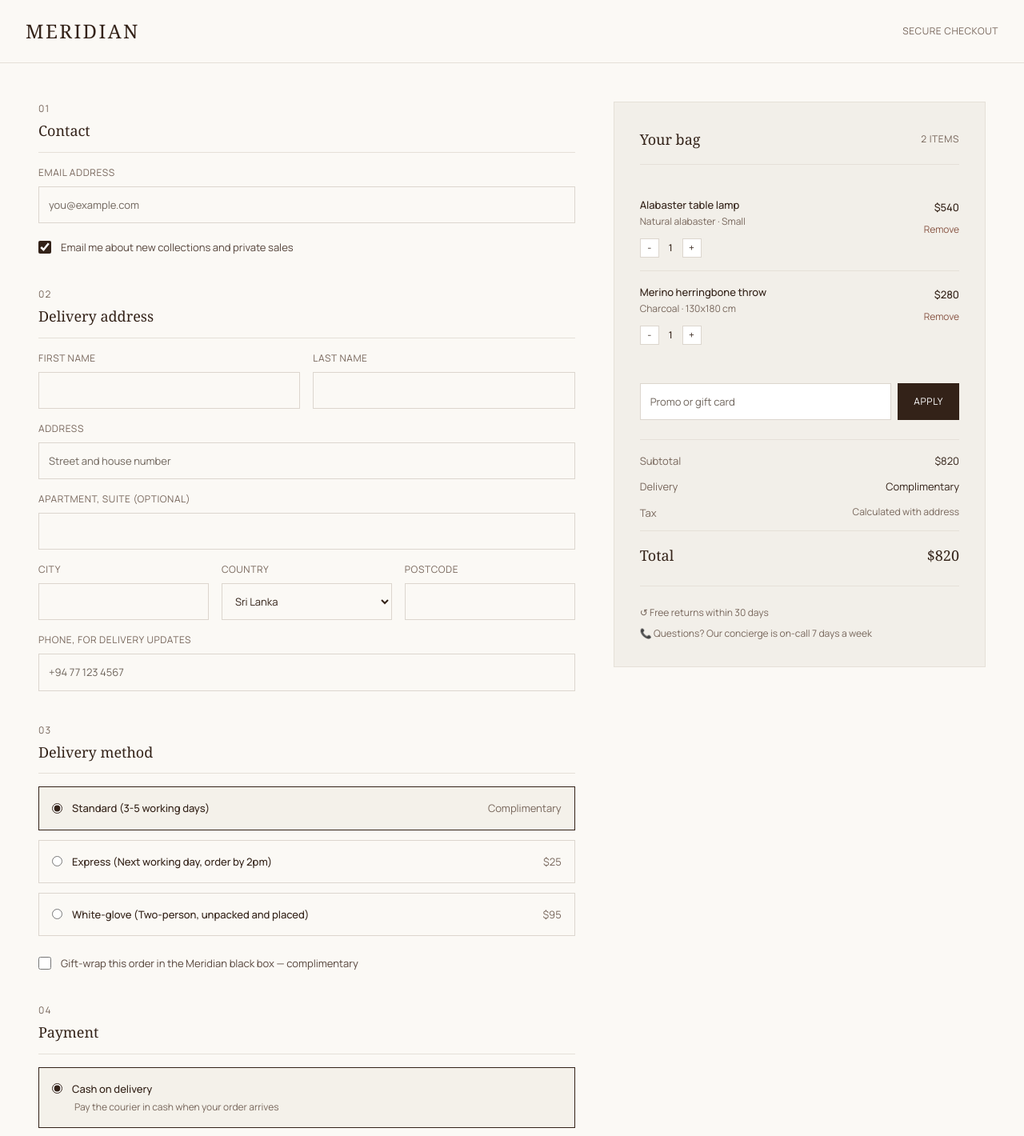
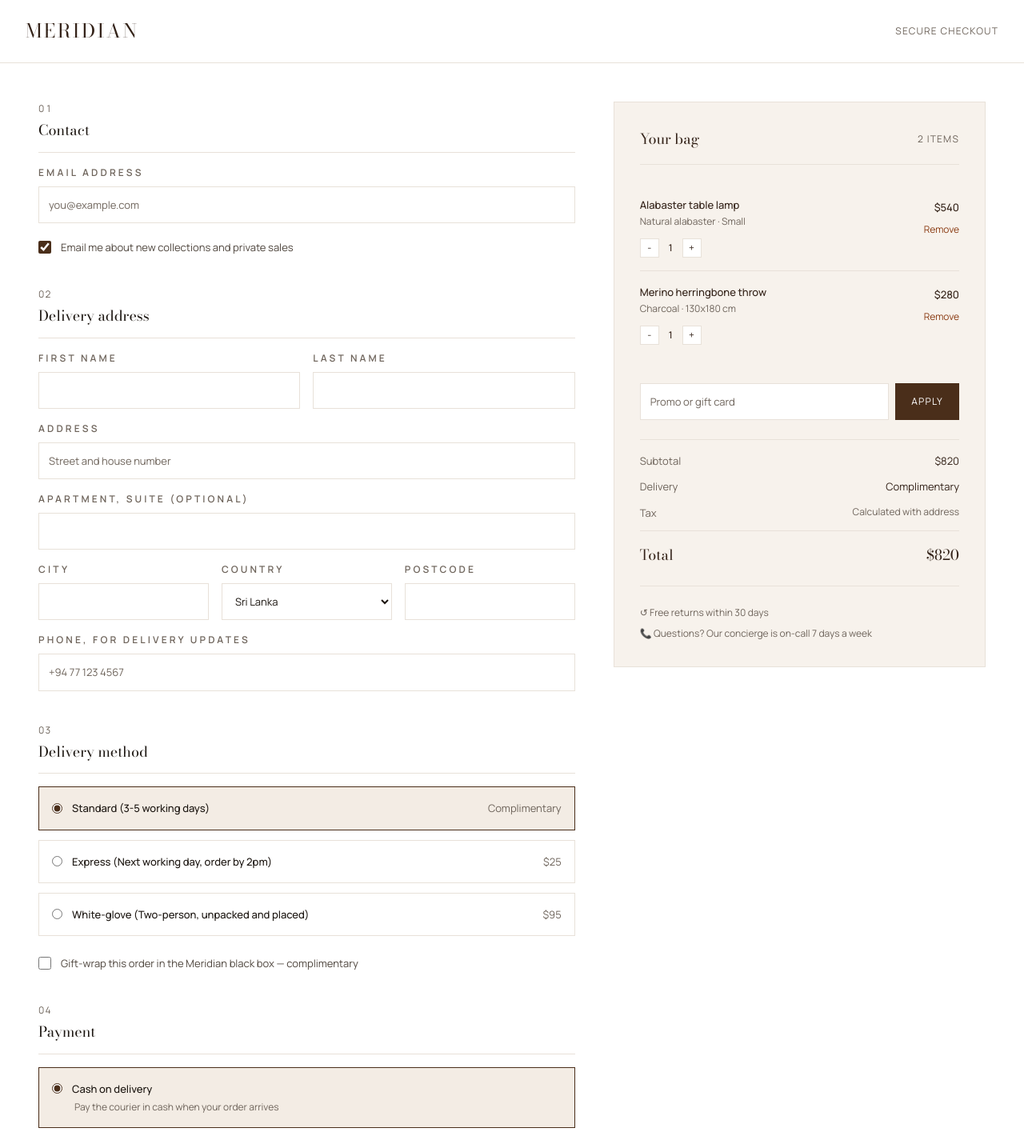
Before and after one commit to Y-Lohiru/meridian, a Next.js app: page /checkout in a window 1280 px wide. Shown: the top 1420 px of the page at 80% size. Built offline with nearby package versions, Linux system fonts and the light colour scheme.

Commit message:
globalcss

```diff
--- a/app/checkout/page.tsx
+++ b/app/checkout/page.tsx
@@ -33,20 +33,23 @@ export default function CheckoutPage() {
   const grandTotal = subtotal + deliveryCost;
 
   return (
-    <div className="min-h-screen bg-[#FBF9F5] text-[#332218] font-sans">
+    <div className="min-h-screen bg-surface text-[#332218] font-sans">
       {/* Top Bar / Header */}
-      <header className="border-b border-[#E5E0D8] px-8 py-6 flex justify-between items-center bg-[#FBF9F5]">
-        <Link href="/" className="font-serif tracking-widest text-xl uppercase">
+      <header className="border-b border-line px-8 py-6 flex justify-between items-center bg-surface">
+        <Link
+          href="/"
+          className="font-display tracking-widest text-xl uppercase"
+        >
           MERIDIAN
         </Link>
 
-        <span className="text-xs uppercase tracking-wider text-[#77665B]">
+        <span className="text-xs uppercase tracking-button text-ink-subtle">
           Secure Checkout
         </span>
       </header>
 
       {/* Main Checkout Grid */}
-      <main className="max-w-7xl mx-auto grid grid-cols-1 lg:grid-cols-12 gap-12 px-6 lg:px-12 py-12">
+      <main className="max-w[85rem] mx-auto grid grid-cols-1 lg:grid-cols-12 gap-12 px-6 lg:px-12 py-12">
         {/* Left Column: Form */}
         <div className="lg:col-span-7">
           <CheckoutForm
@@ -57,16 +60,16 @@ export default function CheckoutPage() {
         </div>
 
         {/* Right Column: Order Summary */}
-        <div className="lg:col-span-5 bg-[#F2EFE9] p-8 h-fit border border-[#E5E0D8] space-y-6">
-          <div className="flex justify-between items-center border-b border-[#E5E0D8] pb-4">
-            <h3 className="font-serif text-lg">Your bag</h3>
-            <span className="text-xs tracking-wider uppercase text-[#77665B]">
+        <div className="lg:col-span-5 bg-surface-cream p-8 h-fit border border-line space-y-6">
+          <div className="flex justify-between items-center border-b border-line pb-4">
+            <h3 className="font-display text-lg">Your bag</h3>
+            <span className="text-xs tracking-button uppercase text-ink-subtle">
               {totalItemsCount} items
             </span>
           </div>
 
           {/* Cart Item List */}
-          <div className="divide-y divide-[#E5E0D8]">
+          <div className="divide-y divide-line">
             {cartItems.map((item) => (
               <div
                 key={item.id}
@@ -74,20 +77,20 @@ export default function CheckoutPage() {
               >
                 <div>
                   <h4 className="text-sm font-medium">{item.name}</h4>
-                  <p className="text-xs text-[#77665B] mt-0.5">
+                  <p className="text-xs text-ink-subtle mt-0.5">
                     {item.variant}
                   </p>
                   <div className="flex items-center space-x-3 mt-3">
                     <button
                       onClick={() => decreaseQuantity(item.id)}
-                      className="w-6 h-6 border border-[#DCD6CE] bg-white flex items-center justify-center text-xs hover:border-[#332218] cursor-pointer"
+                      className="w-6 h-6 border border-line bg-surface flex items-center justify-center text-xs hover:border-brand cursor-pointer"
                     >
                       -
                     </button>
                     <span className="text-xs font-medium">{item.quantity}</span>
                     <button
                       onClick={() => increaseQuantity(item.id)}
-                      className="w-6 h-6 border border-[#DCD6CE] bg-white flex items-center justify-center text-xs hover:border-[#332218] cursor-pointer"
+                      className="w-6 h-6 border border-line bg-surface flex items-center justify-center text-xs hover:border-brand cursor-pointer"
                     >
                       +
                     </button>
@@ -97,7 +100,7 @@ export default function CheckoutPage() {
                   <span className="text-sm font-medium">${item.price}</span>
                   <button
                     onClick={() => removeItem(item.id)}
-                    className="block text-xs text-[#885544] hover:underline mt-2"
+                    className="block text-xs text-warning hover:underline mt-2"
                   >
                     Remove
                   </button>
@@ -113,39 +116,39 @@ export default function CheckoutPage() {
               placeholder="Promo or gift card"
               value={promo}
               onChange={(e) => setPromo(e.target.value)}
-              className="flex-1 bg-white border border-[#DCD6CE] p-3 text-sm focus:outline-none focus:border-[#332218]"
+              className="flex-1 bg-surface border border-line p-3 text-sm focus:outline-none focus:border-brand"
             />
-            <button className="bg-[#332218] text-white px-5 text-xs uppercase tracking-wider">
+            <button className="bg-brand text-on-brand px-5 text-xs uppercase tracking-button">
               Apply
             </button>
           </div>
 
           {/* Cost Totals */}
-          <div className="space-y-3 pt-4 border-t border-[#E5E0D8] text-sm">
+          <div className="space-y-3 pt-4 border-t border-line text-sm">
             <div className="flex justify-between">
-              <span className="text-[#77665B]">Subtotal</span>
+              <span className="text-ink-subtle">Subtotal</span>
               <span>${subtotal}</span>
             </div>
             <div className="flex justify-between">
-              <span className="text-[#77665B]">Delivery</span>
+              <span className="text-ink-subtle">Delivery</span>
               <span>
                 {deliveryCost === 0 ? "Complimentary" : `$${deliveryCost}`}
               </span>
             </div>
             <div className="flex justify-between">
-              <span className="text-[#77665B]">Tax</span>
-              <span className="text-xs text-[#77665B]">
+              <span className="text-ink-subtle">Tax</span>
+              <span className="text-xs text-ink-subtle">
                 Calculated with address
               </span>
             </div>
-            <div className="flex justify-between pt-4 border-t border-[#E5E0D8] font-serif text-lg">
+            <div className="flex justify-between pt-4 border-t border-line font-display text-lg">
               <span>Total</span>
               <span>${grandTotal}</span>
             </div>
           </div>
 
           {/* Footer Info inside Summary */}
-          <div className="pt-6 border-t border-[#E5E0D8] text-xs text-[#77665B] space-y-2">
+          <div className="pt-6 border-t border-line text-xs text-ink-subtle space-y-2">
             <p>↺ Free returns within 30 days</p>
             <p>📞 Questions? Our concierge is on-call 7 days a week</p>
           </div>
--- a/components/checkout/button.tsx
+++ b/components/checkout/button.tsx
@@ -14,13 +14,13 @@ export default function Button({
   ...props
 }: ButtonProps) {
   const baseStyles =
-    "py-4 px-6 text-sm tracking-wider uppercase transition-colors duration-200 font-medium cursor-pointer disabled:opacity-50";
+    "py-4 px-6 text-sm tracking-button uppercase transition-colors duration-200 font-medium cursor-pointer disabled:opacity-50";
 
   const variants = {
-    primary: "bg-[#332218] text-white hover:bg-[#443023]",
-    secondary: "bg-[#F2EFE9] text-[#332218] hover:bg-[#E8E3DA]",
+    primary: "bg-brand text-on-brand hover:bg-[#443023]",
+    secondary: "bg-surface-cream text-[#332218] hover:bg-[#E8E3DA]",
     outline:
-      "border border-[#332218] text-[#332218] hover:bg-[#332218] hover:text-white",
+      "border border-brand text-[#332218] hover:bg-brand hover:text-on-brand",
   };
 
   const widthStyle = fullWidth ? "w-full" : "";
--- a/components/checkout/checkoutForm.tsx
+++ b/components/checkout/checkoutForm.tsx
@@ -62,17 +62,17 @@ export default function CheckoutForm({
   };
 
   return (
-    <form onSubmit={handleSubmit} className="space-y-10 text-[#332218]">
+    <form onSubmit={handleSubmit} className="space-y-10 text-ink">
       {/* 01 Contact */}
       <section className="space-y-4">
-        <h2 className="text-lg font-serif border-b border-[#E5E0D8] pb-3">
-          <span className="text-xs font-sans tracking-widest text-[#77665B] block mb-1">
+        <h2 className="text-lg font-display border-b border-line pb-3">
+          <span className="text-xs font-sans tracking-eyebrow text-ink-subtle block mb-1">
             01
           </span>
           Contact
         </h2>
         <div>
-          <label className="block text-xs uppercase tracking-wider text-[#77665B] mb-2">
+          <label className="block eyebrow text-ink-subtle mb-2">
             Email address
           </label>
           <input
@@ -82,7 +82,7 @@ export default function CheckoutForm({
             value={formData.email}
             onChange={handleChange}
             placeholder="you@example.com"
-            className="w-full bg-transparent border border-[#DCD6CE] p-3 text-sm focus:outline-none focus:border-[#332218]"
+            className="w-full bg-transparent border border-line p-3 text-sm focus:outline-none focus:border-brand"
           />
         </div>
         <div className="flex items-center space-x-3 pt-1">
@@ -92,9 +92,9 @@ export default function CheckoutForm({
             id="emailUpdates"
             checked={formData.emailUpdates}
             onChange={handleChange}
-            className="w-4 h-4 accent-[#332218]"
+            className="w-4 h-4 accent-brand"
           />
-          <label htmlFor="emailUpdates" className="text-sm text-[#55443B]">
+          <label htmlFor="emailUpdates" className="text-sm text-ink-muted">
             Email me about new collections and private sales
           </label>
         </div>
@@ -102,15 +102,15 @@ export default function CheckoutForm({
 
       {/* 02 Delivery Address */}
       <section className="space-y-4">
-        <h2 className="text-lg font-serif border-b border-[#E5E0D8] pb-3">
-          <span className="text-xs font-sans tracking-widest text-[#77665B] block mb-1">
+        <h2 className="text-lg font-display border-b border-line pb-3">
+          <span className="text-xs font-sans tracking-widest text-ink-subtle block mb-1">
             02
           </span>
           Delivery address
         </h2>
         <div className="grid grid-cols-2 gap-4">
           <div>
-            <label className="block text-xs uppercase tracking-wider text-[#77665B] mb-2">
+            <label className="block eyebrow text-ink-subtle mb-2">
               First name
             </label>
             <input
@@ -119,11 +119,11 @@ export default function CheckoutForm({
               required
               value={formData.firstName}
               onChange={handleChange}
-              className="w-full bg-transparent border border-[#DCD6CE] p-3 text-sm focus:outline-none focus:border-[#332218]"
+              className="w-full bg-transparent border border-line p-3 text-sm focus:outline-none focus:border-brand"
             />
           </div>
           <div>
-            <label className="block text-xs uppercase tracking-wider text-[#77665B] mb-2">
+            <label className="block eyebrow text-ink-subtle mb-2">
               Last name
             </label>
             <input
@@ -132,15 +132,13 @@ export default function CheckoutForm({
               required
               value={formData.lastName}
               onChange={handleChange}
-              className="w-full bg-transparent border border-[#DCD6CE] p-3 text-sm focus:outline-none focus:border-[#332218]"
+              className="w-full bg-transparent border border-line p-3 text-sm focus:outline-none focus:border-brand"
             />
           </div>
         </div>
 
         <div>
-          <label className="block text-xs uppercase tracking-wider text-[#77665B] mb-2">
-            Address
-          </label>
+          <label className="block eyebrow text-ink-subtle mb-2">Address</label>
           <input
             type="text"
             name="address"
@@ -148,12 +146,12 @@ export default function CheckoutForm({
             value={formData.address}
             onChange={handleChange}
             placeholder="Street and house number"
-            className="w-full bg-transparent border border-[#DCD6CE] p-3 text-sm focus:outline-none focus:border-[#332218]"
+            className="w-full bg-transparent border border-line p-3 text-sm focus:outline-none focus:border-brand"
           />
         </div>
 
         <div>
-          <label className="block text-xs uppercase tracking-wider text-[#77665B] mb-2">
+          <label className="block eyebrow text-ink-subtle mb-2">
             Apartment, suite (optional)
           </label>
           <input
@@ -161,33 +159,31 @@ export default function CheckoutForm({
             name="apartment"
             value={formData.apartment}
             onChange={handleChange}
-            className="w-full bg-transparent border border-[#DCD6CE] p-3 text-sm focus:outline-none focus:border-[#332218]"
+            className="w-full bg-transparent border border-line p-3 text-sm focus:outline-none focus:border-brand"
           />
         </div>
 
         <div className="grid grid-cols-3 gap-4">
           <div>
-            <label className="block text-xs uppercase tracking-wider text-[#77665B] mb-2">
-              City
-            </label>
+            <label className="block eyebrow text-ink-subtle mb-2">City</label>
             <input
               type="text"
               name="city"
               required
               value={formData.city}
               onChange={handleChange}
-              className="w-full bg-transparent border border-[#DCD6CE] p-3 text-sm focus:outline-none focus:border-[#332218]"
+              className="w-full bg-transparent border border-line p-3 text-sm focus:outline-none focus:border-brand"
             />
           </div>
           <div>
-            <label className="block text-xs uppercase tracking-wider text-[#77665B] mb-2">
+            <label className="block eyebrow text-ink-subtle mb-2">
               Country
             </label>
             <select
               name="country"
               value={formData.country}
               onChange={handleChange}
-              className="w-full bg-transparent border border-[#DCD6CE] p-3 text-sm focus:outline-none focus:border-[#332218]"
+              className="w-full bg-transparent border border-line p-3 text-sm focus:outline-none focus:border-brand"
             >
               <option value="Sri Lanka">Sri Lanka</option>
               <option value="Singapore">Singapore</option>
@@ -196,7 +192,7 @@ export default function CheckoutForm({
             </select>
           </div>
           <div>
-            <label className="block text-xs uppercase tracking-wider text-[#77665B] mb-2">
+            <label className="block eyebrow text-ink-subtle mb-2">
               Postcode
             </label>
             <input
@@ -205,13 +201,13 @@ export default function CheckoutForm({
               required
               value={formData.postcode}
               onChange={handleChange}
-              className="w-full bg-transparent border border-[#DCD6CE] p-3 text-sm focus:outline-none focus:border-[#332218]"
+              className="w-full bg-transparent border border-line p-3 text-sm focus:outline-none focus:border-brand"
             />
           </div>
         </div>
 
         <div>
-          <label className="block text-xs uppercase tracking-wider text-[#77665B] mb-2">
+          <label className="block eyebrow text-ink-subtle mb-2">
             Phone, for delivery updates
           </label>
           <input
@@ -221,15 +217,15 @@ export default function CheckoutForm({
             value={formData.phone}
             onChange={handleChange}
             placeholder="+94 77 123 4567"
-            className="w-full bg-transparent border border-[#DCD6CE] p-3 text-sm focus:outline-none focus:border-[#332218]"
+            className="w-full bg-transparent border border-line p-3 text-sm focus:outline-none focus:border-brand"
           />
         </div>
       </section>
 
       {/* 03 Delivery Method */}
       <section className="space-y-4">
-        <h2 className="text-lg font-serif border-b border-[#E5E0D8] pb-3">
-          <span className="text-xs font-sans tracking-widest text-[#77665B] block mb-1">
+        <h2 className="text-lg font-display border-b border-line pb-3">
+          <span className="text-xs font-sans tracking-widest text-ink-subtle block mb-1">
             03
           </span>
           Delivery method
@@ -256,8 +252,8 @@ export default function CheckoutForm({
               key={method.id}
               className={`flex items-center justify-between p-4 border cursor-pointer transition-all ${
                 deliveryMethod === method.id
-                  ? "border-[#332218] bg-[#F4F1EA]"
-                  : "border-[#DCD6CE]"
+                  ? "border-brand bg-surface-selected"
+                  : "border-line"
               }`}
             >
               <div className="flex items-center space-x-3">
@@ -267,11 +263,11 @@ export default function CheckoutForm({
                   value={method.id}
                   checked={deliveryMethod === method.id}
                   onChange={() => setDeliveryMethod(method.id)}
-                  className="accent-[#332218]"
+                  className="accent-brand"
                 />
                 <span className="text-sm font-medium">{method.name}</span>
               </div>
-              <span className="text-sm text-[#77665B]">{method.price}</span>
+              <span className="text-sm text-ink-subtle">{method.price}</span>
             </label>
           ))}
         </div>
@@ -284,9 +280,9 @@ export default function CheckoutForm({
             id="giftWrap"
             checked={formData.giftWrap}
             onChange={handleChange}
-            className="w-4 h-4 accent-[#332218]"
+            className="w-4 h-4 accent-brand"
           />
-          <label htmlFor="giftWrap" className="text-sm text-[#55443B]">
+          <label htmlFor="giftWrap" className="text-sm text-ink-muted">
             Gift-wrap this order in the Meridian black box — complimentary
           </label>
         </div>
@@ -294,8 +290,8 @@ export default function CheckoutForm({
 
       {/* 04 Payment */}
       <section className="space-y-4">
-        <h2 className="text-lg font-serif border-b border-[#E5E0D8] pb-3">
-          <span className="text-xs font-sans tracking-widest text-[#77665B] block mb-1">
+        <h2 className="text-lg font-display border-b border-line pb-3">
+          <span className="text-xs font-sans tracking-widest text-ink-subtle block mb-1">
             04
           </span>
           Payment
@@ -317,8 +313,8 @@ export default function CheckoutForm({
               key={pay.id}
               className={`block p-4 border cursor-pointer transition-all ${
                 formData.paymentMethod === pay.id
-                  ? "border-[#332218] bg-[#F4F1EA]"
-                  : "border-[#DCD6CE]"
+                  ? "border-brand bg-surface-selected"
+                  : "border-line"
               }`}
             >
               <div className="flex items-center space-x-3">
@@ -328,17 +324,17 @@ export default function CheckoutForm({
                   value={pay.id}
                   checked={formData.paymentMethod === pay.id}
                   onChange={handleChange}
-                  className="accent-[#332218]"
+                  className="accent-brand"
                 />
                 <span className="text-sm font-medium">{pay.title}</span>
               </div>
-              <p className="text-xs text-[#77665B] mt-1 ml-7">{pay.desc}</p>
+              <p className="text-xs text-ink-subtle mt-1 ml-7">{pay.desc}</p>
             </label>
           ))}
         </div>
 
         {(formData.paymentMethod === "cod" && (
-          <div className="bg-[#F4F1EA] p-4 text-xs text-[#66554A] space-y-1">
+          <div className="bg-surface-selected p-4 text-xs text-ink-muted space-y-1">
             <p>
               • We&apos;ll call or text the phone number above to confirm your
               order before we dispatch it.
@@ -350,7 +346,7 @@ export default function CheckoutForm({
           </div>
         )) ||
           (formData.paymentMethod === "bank" && (
-            <div className="bg-[#F4F1EA] p-4 text-xs text-[#66554A] space-y-1">
+            <div className="bg-surface-selected p-4 text-xs text-ink-muted space-y-1">
               <p>Uplaod the recipt of the bank transfer</p>
               <p>Bank Names-***********</p>
               <p>Bank Accounts NUmbers-***********</p>
@@ -383,7 +379,7 @@ export default function CheckoutForm({
         <Button type="submit" fullWidth>
           Place Order — ${grandTotal}
         </Button>
-        <p className="text-xs text-center text-[#77665B] mt-3">
+        <p className="text-xs text-center text-ink-subtle mt-3">
           By placing your order you agree to our Terms of Sale and Privacy
           Policy
         </p>
```
Also changed, not shown: components/checkout/CartDrawer.tsx (+4 -4 lines).
